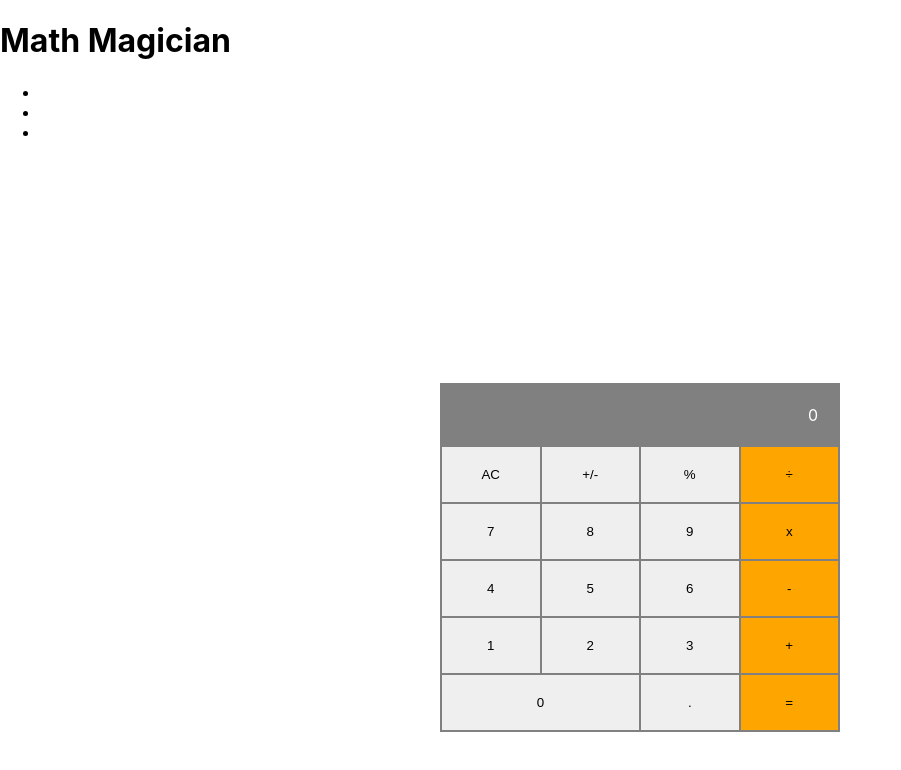
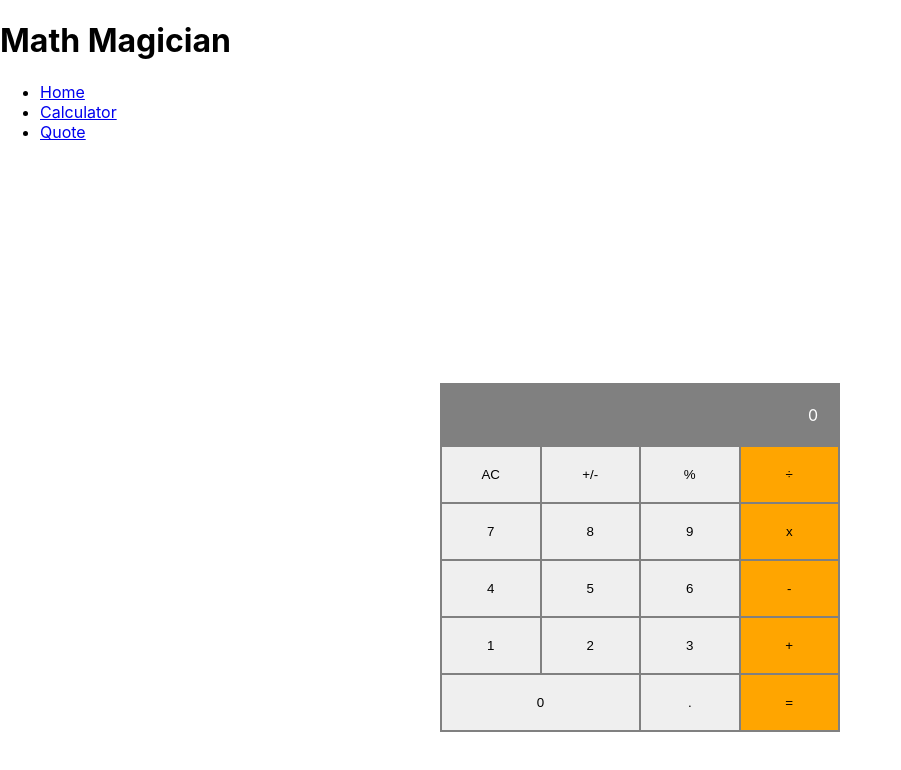
Before and after one commit to mutinhiri/maths-magician, a React (Create React App) app: page / in a window 1280 px wide. Shown: the top 770 px of the page, without its empty margins (0-901 px from the left). Built offline with nearby package versions, Linux system fonts and the light colour scheme.

Commit message:
Add links to site

```diff
--- a/src/App.js
+++ b/src/App.js
@@ -11,10 +11,10 @@ const App = () => (
   <Router>
     <header className='header'>
       <h1>Math Magician</h1>
-      <ul>
-        <li></li>
-        <li></li>
-        <li></li>
+      <ul className='navigation'>
+        <li><a href="home">Home</a></li>
+        <li><a href="calculator">Calculator</a></li>
+        <li><a href="quote">Quote</a></li>
       </ul>
 
     </header>
```
